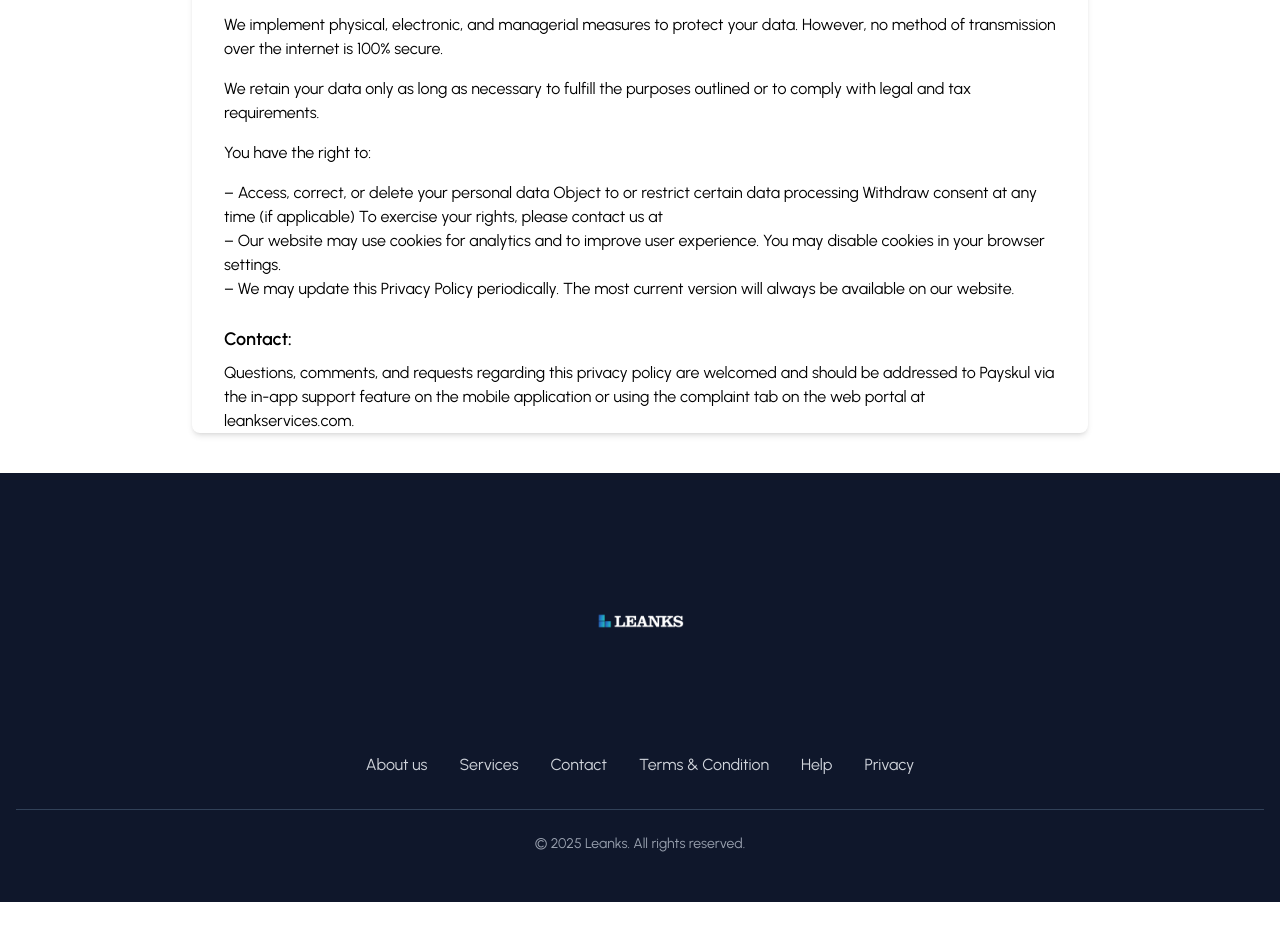
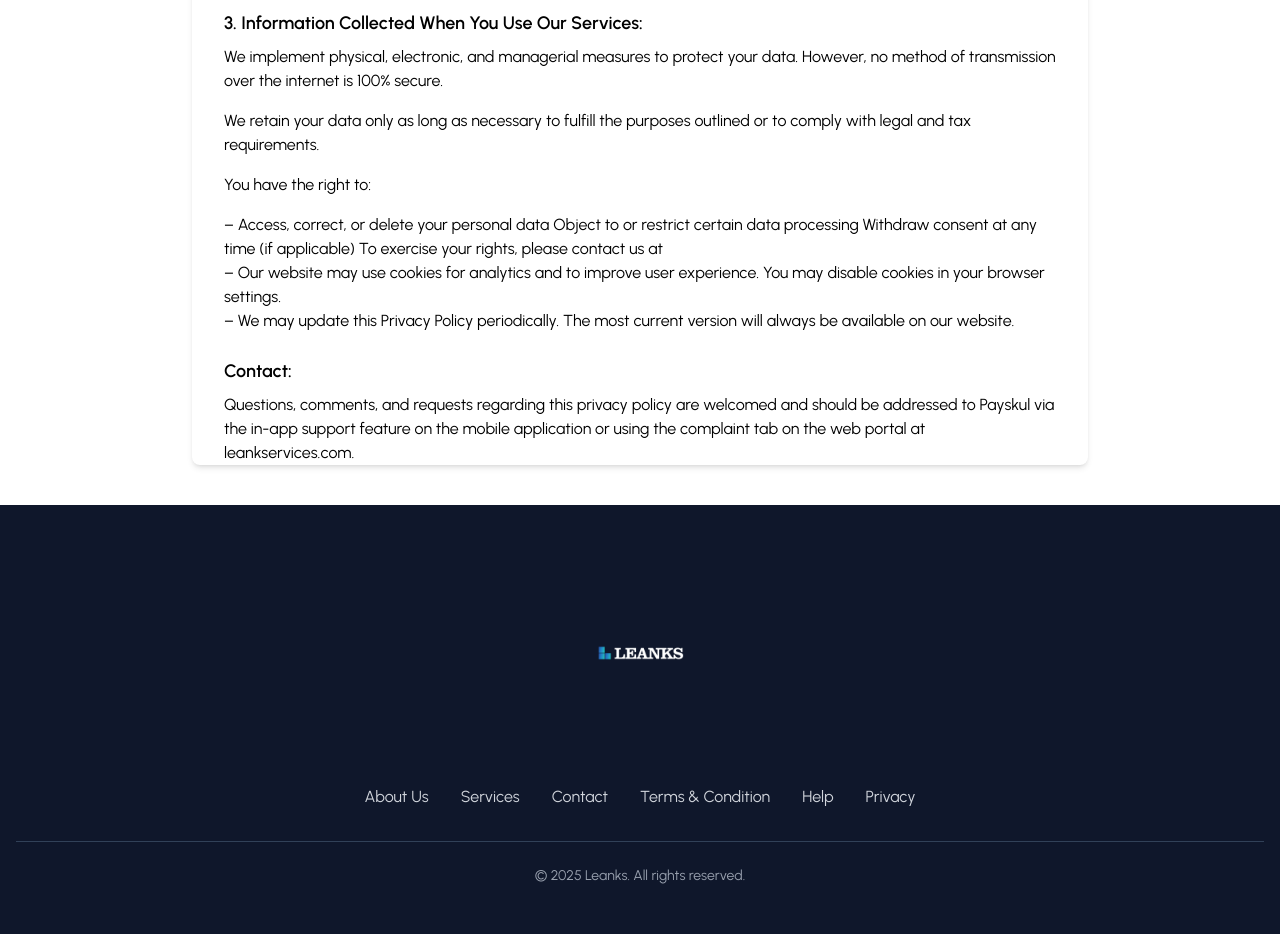
Before and after one commit to Niola-DC/leank-services, a React (Vite) app: page /privacy-policy in a window 1280 px wide. Shown: the part 2015-2949 px from the top of the page. Before the commit the page ends 2917 px from the top, so only its background shows below. Built offline with nearby package versions, Linux system fonts and the light colour scheme; a web font is replaced by a local one.

Commit message:
Page adjustments

```diff
--- a/src/components/Footer.jsx
+++ b/src/components/Footer.jsx
@@ -12,12 +12,18 @@ const Footer = () => {
         </div>
 
         <nav className="flex flex-wrap justify-center gap-6 md:gap-8 mb-8">
-          <a href="#" className="text-gray-300 hover:text-white transition-colors">About us</a>
+          <p className="text-gray-300 hover:text-white transition-colors"><Link to='about' onClick={() => {
+            window.scrollTo(0, 0);
+          }}>About Us</Link></p>
           <p className="text-gray-300 hover:text-white transition-colors"><Link to='/#services'>Services</Link></p>
-          <p className="text-gray-300 hover:text-white transition-colors"><Link to='/contact'>Contact</Link></p>
-          <p className="text-gray-300 hover:text-white transition-colors"><Link to='terms'>Terms & Condition</Link></p>
-          <p className="text-gray-300 hover:text-white transition-colors"><Link to='/contact'>Help</Link></p>
-          <p className="text-gray-300 hover:text-white transition-colors"><Link to='privacy-policy'>Privacy</Link></p>
+          <p className="text-gray-300 hover:text-white transition-colors"><Link to='/#contact-form'>Contact</Link></p>
+          <p className="text-gray-300 hover:text-white transition-colors"><Link to='terms' onClick={() => {
+            window.scrollTo(0, 0);
+          }}>Terms & Condition</Link></p>
+          <p className="text-gray-300 hover:text-white transition-colors"><Link to='/#contact-form'>Help</Link></p>
+          <p className="text-gray-300 hover:text-white transition-colors"><Link to='privacy-policy' onClick={() => {
+            window.scrollTo(0, 0);
+          }}>Privacy</Link></p>
         </nav>
 
         <div className="border-t border-slate-700 pt-6 text-center">
--- a/src/components/HeroSection.jsx
+++ b/src/components/HeroSection.jsx
@@ -41,7 +41,7 @@ const HeroSection = () => {
           {/* CTA Button */}
           <div className="mt-8 sm:mt-10">
             <Link
-              to="/contact"
+              to="contact"
               className="inline-flex transform items-center rounded-full bg-gradient-to-r from-cyan-500 to-blue-500 px-6 py-3 text-lg font-semibold text-white shadow-lg transition-all duration-300 hover:scale-105 hover:from-cyan-600 hover:to-blue-600 hover:shadow-xl"
             >
               GET A QUOTE
--- a/src/pages/privacypolicy.jsx
+++ b/src/pages/privacypolicy.jsx
@@ -25,7 +25,7 @@ const PrivacyPolicyPage = () => {
 
 
 
-      <div className="bg-white px-8 rounded-lg shadow-md max-w-4xl mx-auto">
+      <div className="bg-white px-8 rounded-lg shadow-md max-w-4xl mx-auto mt-8">
         <p className="mb-4 text-lg text-gray-600 max-w-3xl mx-auto">
           Your privacy is top-most priority to us at Leanks Services. We respect your privacy regarding any information we may collect from you across our website.
         </p>
--- a/src/pages/termspage.jsx
+++ b/src/pages/termspage.jsx
@@ -26,7 +26,7 @@ const TermsPage = () => {
 
 
 
-            <div className="bg-white p-8 rounded-lg shadow-md max-w-5xl mx-auto">
+            <div className="bg-white p-8 rounded-lg shadow-md max-w-5xl mx-auto mt-8">
                          <p className="mb-4 text-left sm:text-lg text-gray-800 max-w-3xl mx-auto leading-relaxed sm:mx-10">
                     These Terms and Conditions  govern your use of the services provided by Leanks Innovation Services including freight forwarding, logistics management, and marine supply services.
 
```
